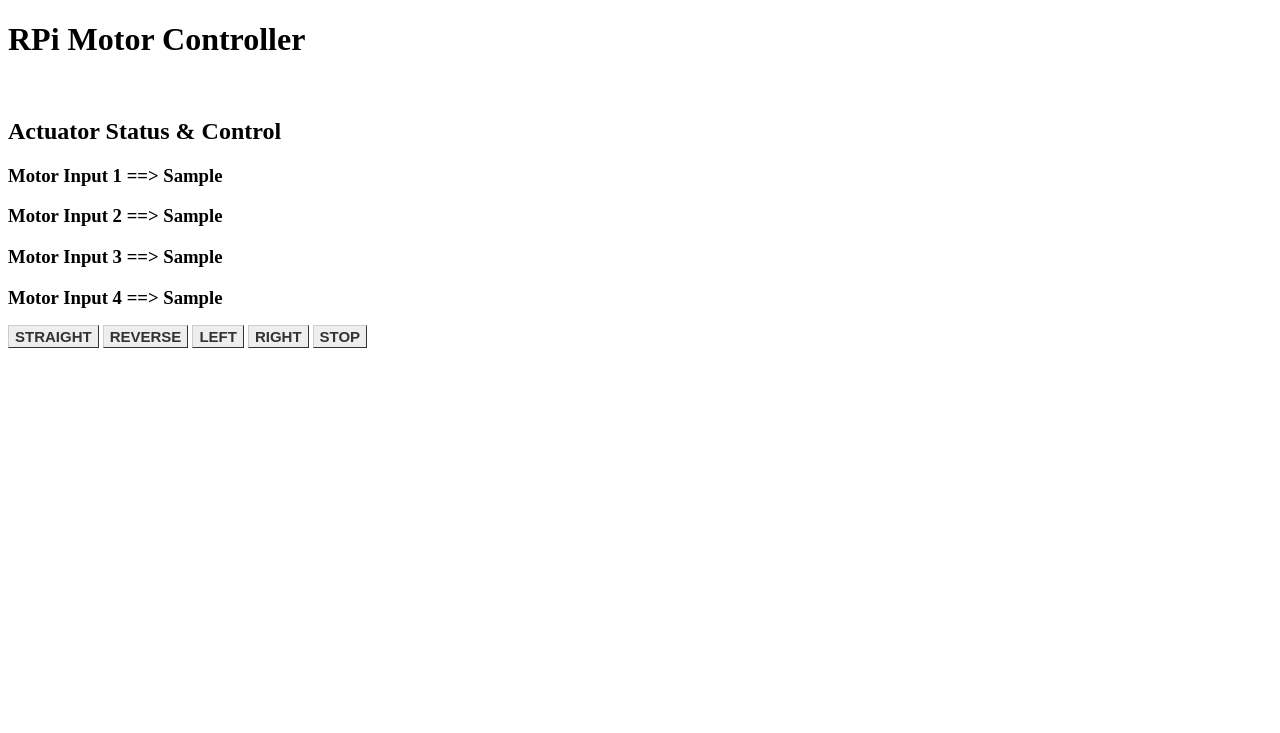
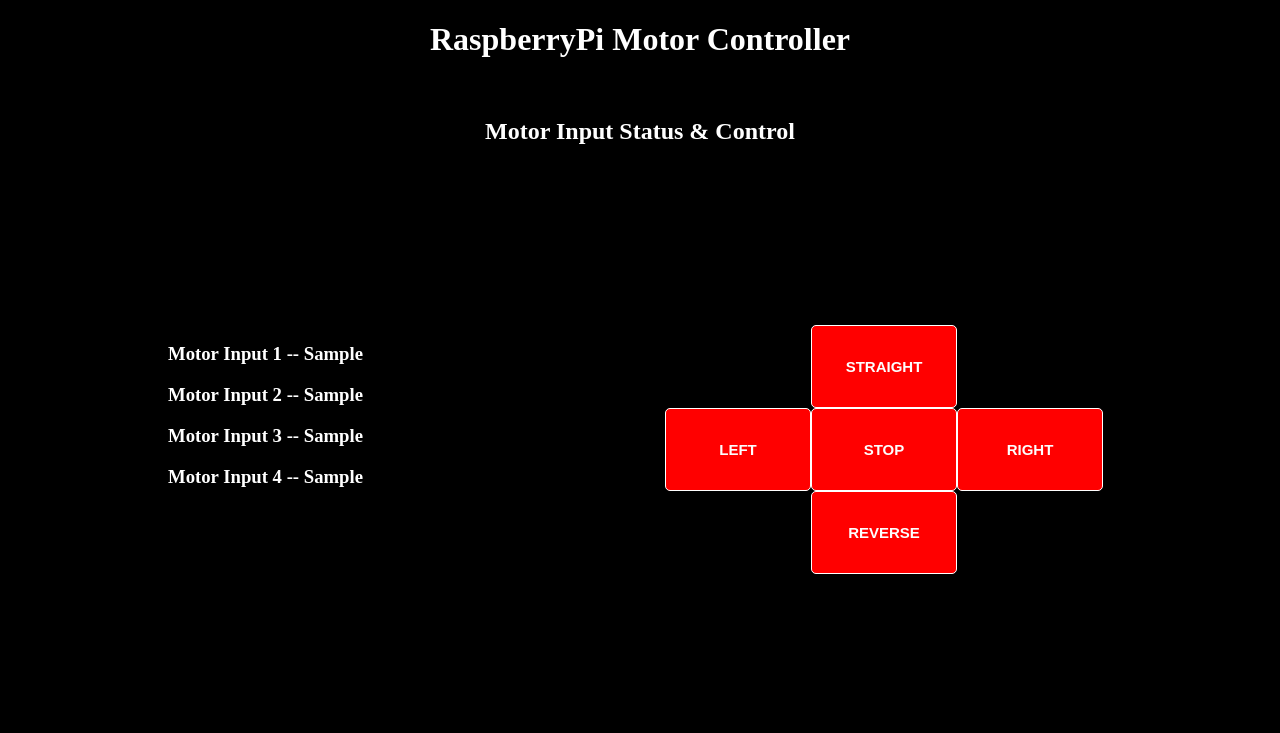
Before and after one commit to deborahselvi/Raspberry-Pi-Motor-Controller, a Flask app: template templates/index.html in a window 1280 px wide. Shown: the top 733 px of the page. Run offline with Flask 2, Linux system fonts and the light colour scheme; the template is opened without the code that fills it: most values are stand-ins (such as "Sample title", 1, 10 or a date in 2020).

Commit message:
Style changes for motor controller

```diff
--- a/static/stylesheets/style.css
+++ b/static/stylesheets/style.css
@@ -1,17 +1,69 @@
 body {
-	/** background: blue;
-	color: yellow;
-  **/
+  color: white;
+  background-color: black;
 }
 
 .button {
   font: bold 15px Arial;
   text-decoration: none;
-  background-color: #EEEEEE;
-  color: #333333;
-  padding: 2px 6px 2px 6px;
-  border-top: 1px solid #CCCCCC;
-  border-right: 1px solid #333333;
-  border-bottom: 1px solid #333333;
-  border-left: 1px solid #CCCCCC;
+  background-color: #ff0000;
+  color: #fdfdfd;
+  width: 5rem;
+  padding: 2rem;
+  display: block;
+  border: 1px solid #ffffff;
+  border-radius: 5px;
+  text-align: center;
 }
+
+.width-30 {
+  width: 30%;
+}
+
+.width-70 {
+  width: 70%;
+}
+
+.width-50 {
+  width: 50%;
+}
+
+.row {
+  display: flex;
+}
+
+.align-center {
+  text-align: center;
+}
+
+.right-container {
+  display: flex;
+  flex-direction: column;
+  align-items: center;
+}
+
+.py-10 {
+  padding-top: 10rem;
+  padding-bottom: 10rem;
+}
+
+.pr-10 {
+  padding-right: 10rem;
+}
+
+.pr-1 {
+  padding-right: 1rem;
+}
+
+.pl-10 {
+  padding-left: 10rem;
+}
+
+.pl-1 {
+  padding-left: 1rem;
+
+}
+
+.d-flex {
+  display: flex;
+}
--- a/templates/index.html
+++ b/templates/index.html
@@ -4,17 +4,29 @@
       <link rel="stylesheet" href="{{url_for('static', filename='stylesheets/style.css')}}"/>
    </head>
    <body>
-		<h1>RPi Motor Controller</h1>
+		<h1 class="align-center">RaspberryPi Motor Controller</h1>
 		<br>
-		<h2> Actuator Status & Control </h2>
-		<h3> Motor Input 1 ==>  {{ motorIn1 }}  </h3>
-		<h3> Motor Input 2 ==>  {{ motorIn2 }}  </h3>
-		<h3> Motor Input 3 ==>  {{ motorIn3 }}  </h3>
-		<h3> Motor Input 4 ==>  {{ motorIn4 }}  </h3>
-		<a href="/straight"class="button">STRAIGHT</a>
-		<a href="/reverse"class="button">REVERSE</a>
-		<a href="/left"class="button">LEFT</a>
-		<a href="/right"class="button">RIGHT</a>
-		<a href="/stop"class="button">STOP</a>
+		<h2 class="align-center"> Motor Input Status & Control </h2>
+		<div class="row">
+			<div class="width-50 py-10 pr-1 pl-10">
+				<h3> Motor Input 1 --  {{ motorIn1 }}  </h3>
+				<h3> Motor Input 2 --  {{ motorIn2 }}  </h3>
+				<h3> Motor Input 3 --  {{ motorIn3 }}  </h3>
+				<h3> Motor Input 4 --  {{ motorIn4 }}  </h3>
+			</div>
+			<div class="width-50 right-container py-10 pr-10 pl-1">
+				<div>
+					<a href="/straight"class="button">STRAIGHT</a>
+				</div>
+				<div class="d-flex">
+					<a href="/left"class="button">LEFT</a>
+					<a href="/stop"class="button">STOP</a>
+					<a href="/right"class="button">RIGHT</a>
+				</div>
+				<div>
+					<a href="/reverse"class="button">REVERSE</a>
+				</div>
+			</div>
+		</div>
    </body>
 </html>
```
